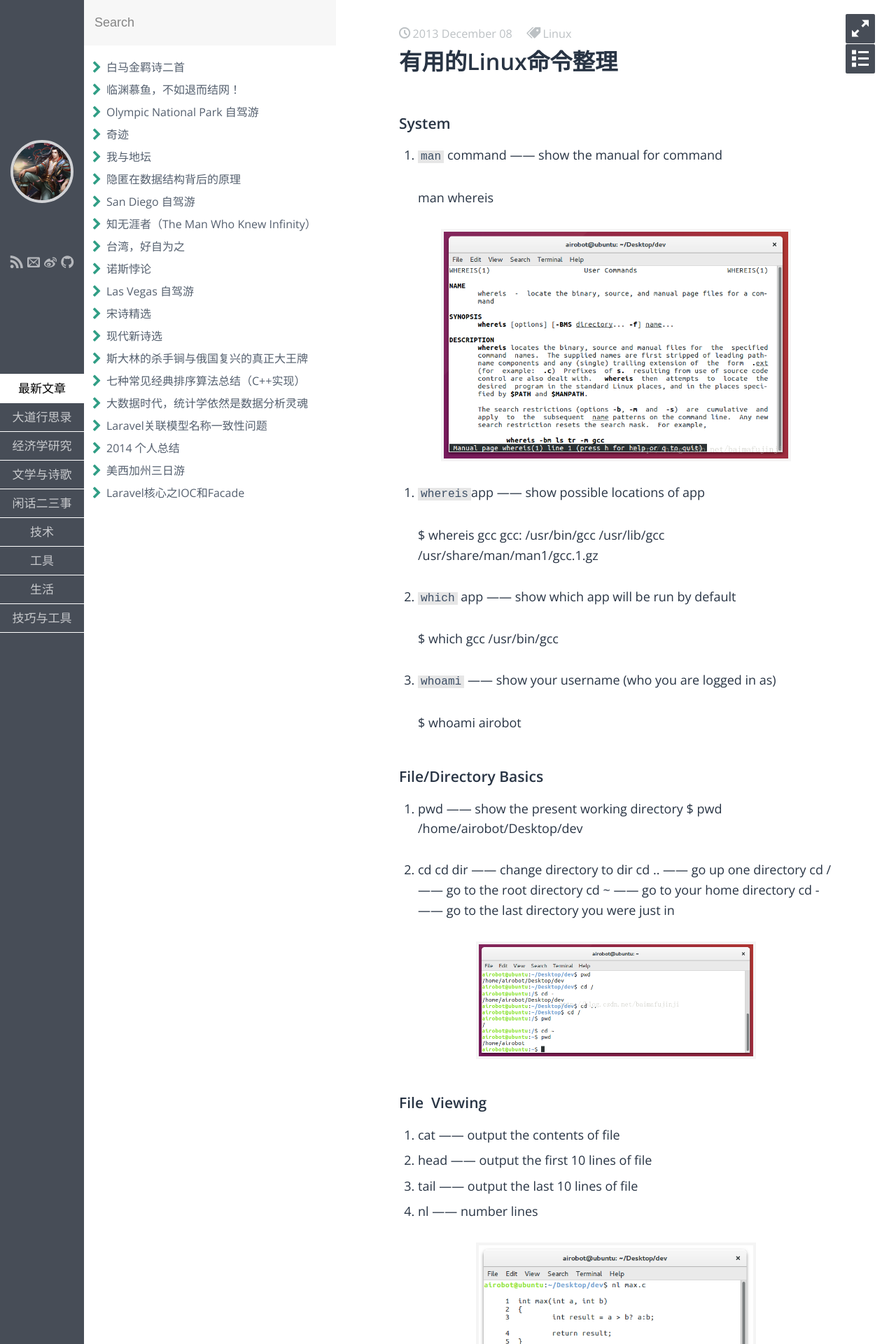
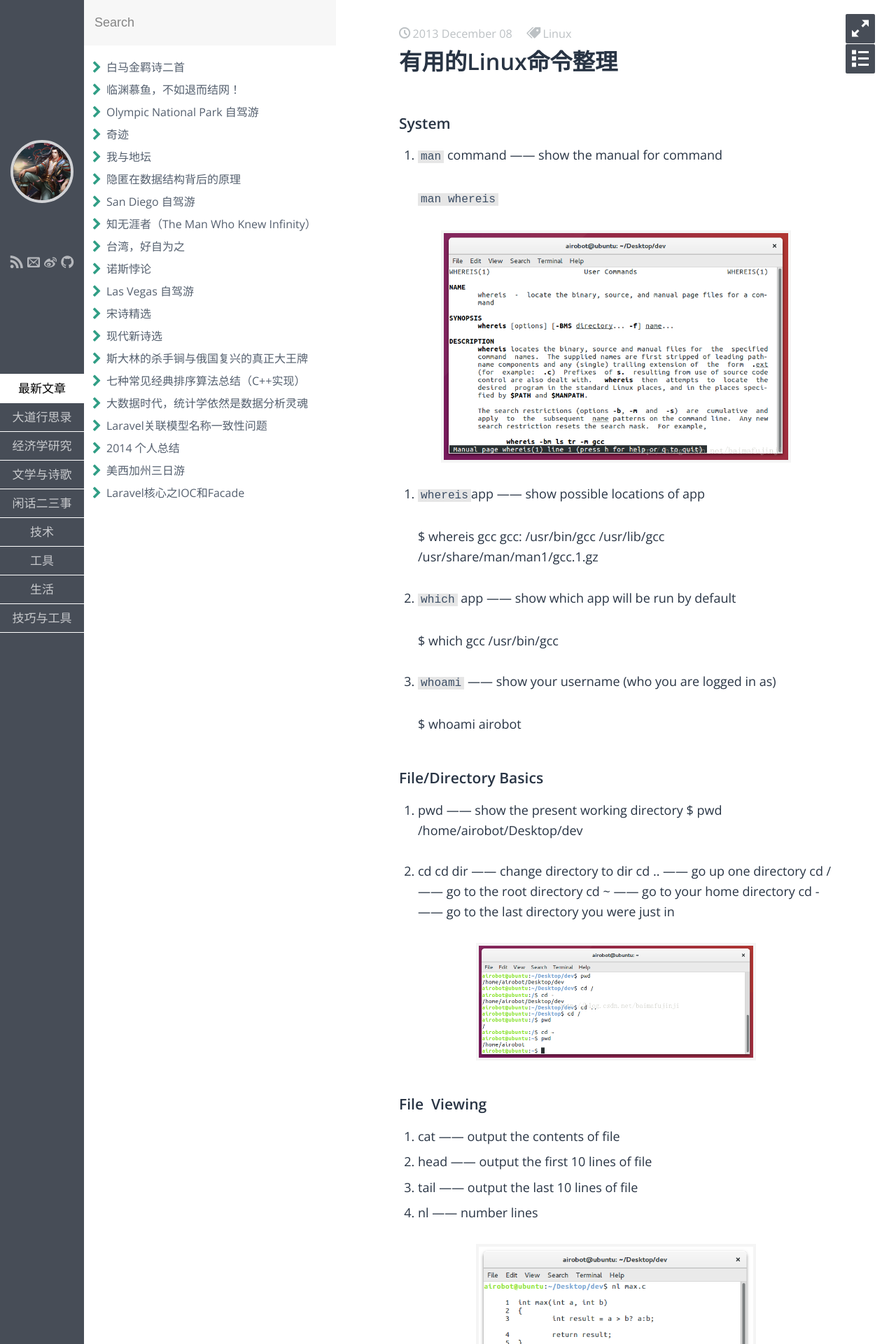
Before and after one commit to fzuo/baimafujinji, a Jekyll site: the page built from _posts/tool/2013-12-08-linux-command.md, in a window 1280 px wide. Shown: the top 1920 px of the page at 70% size. Built offline with Jekyll 4.4.1, drawn with Linux system fonts in a browser that asks for light colours; some web fonts are replaced.

Commit message:
Update 2013-12-08-linux-command.md

````diff
--- a/_posts/tool/2013-12-08-linux-command.md
+++ b/_posts/tool/2013-12-08-linux-command.md
@@ -11,7 +11,7 @@ keywords: Linux,命令
 
 1. `man` command —— show the manual for command
 
-    man whereis
+    ```man whereis```
 
 <p align="center">
 <img src="https://fzuo.github.io/assets/img/linux_command/linux_command_01.png" width="500">
````
